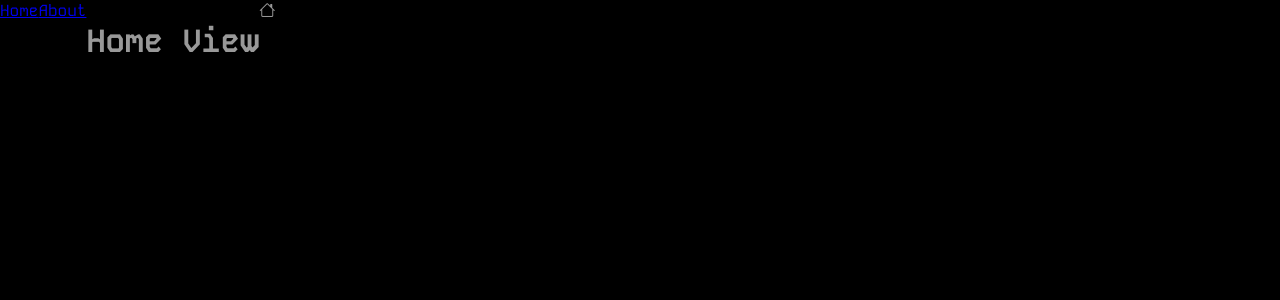
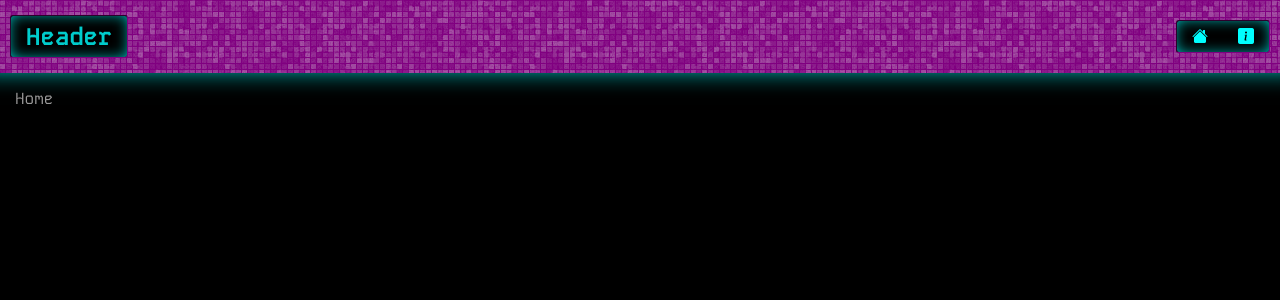
Before and after one commit to mineot/mercurius, a Vue app: page / in a window 1280 px wide. Shown: the top 300 px of the page. Built offline with nearby package versions, Linux system fonts and the light colour scheme.

Commit message:
mycss - criação do tipo de dados

```diff
--- a/src/App.vue
+++ b/src/App.vue
@@ -1,10 +1,19 @@
 <template>
-  <RouterLink to="/">Home</RouterLink>
-  <RouterLink to="/about">About</RouterLink>
-  <RouterView />
-  <i class="bi bi-house"></i>
+  <div class="layout">
+    <div class="header">
+      <h2 class="title">Header</h2>
+      <div class="separator"></div>
+      <div class="items">
+        <router-link class="item" to="/">
+          <i class="icon-home hover"></i>
+        </router-link>
+        <router-link class="item" to="/about">
+          <i class="icon-help hover"></i>
+        </router-link>
+      </div>
+    </div>
+    <div class="body">
+      <router-view />
+    </div>
+  </div>
 </template>
-
-<script setup lang="ts">
-import { RouterLink, RouterView } from 'vue-router';
-</script>
--- a/src/components/AboutView.vue
+++ b/src/components/AboutView.vue
@@ -1,3 +1,3 @@
 <template>
-  <h1>About</h1>
+  <div>About</div>
 </template>
--- a/src/components/HomeView.vue
+++ b/src/components/HomeView.vue
@@ -1,3 +1,3 @@
 <template>
-  <h1>Home View</h1>
+  <div>Home</div>
 </template>
--- /dev/null
+++ b/src/styles/_colors.scss
@@ -0,0 +1,13 @@
+@use 'sass:color';
+
+$background: black;
+$forecolor: #999;
+$texture: url(./images/subtle-grey.png);
+
+$primary: #800080;
+$primary-dark: color.adjust($primary, $lightness: -10%);
+$primary-light: color.adjust($primary, $lightness: 10%);
+
+$secondary: #00ffff;
+$secondary-dark: color.adjust($secondary, $lightness: -10%);
+$secondary-light: color.adjust($secondary, $lightness: 10%);
--- /dev/null
+++ b/src/styles/_layout.scss
@@ -0,0 +1,67 @@
+@mixin layout-common-base {
+  color: $secondary-dark;
+  background-color: $background;
+  border: 1px inset $primary;
+  border-radius: 3px;
+  box-shadow: 0 0 16px -4px $secondary inset;
+}
+
+.layout {
+  flex: 1;
+  display: flex;
+  flex-direction: column;
+  flex-wrap: nowrap;
+  gap: $gap-3;
+
+  > .header {
+    @extend .background-texture;
+    flex: 0;
+    display: flex;
+    flex-direction: row;
+    flex-wrap: nowrap;
+    justify-content: space-between;
+    align-items: center;
+    padding: $gap-3 $gap-2;
+    box-shadow: 0 -30px 25px 25px $secondary;
+
+    > .title {
+      @include layout-common-base;
+      flex: 0;
+      margin: 0;
+      padding: $gap-1 $gap-3;
+    }
+
+    > .separator {
+      flex: 1;
+    }
+
+    > .items {
+      @include layout-common-base;
+      flex: 0;
+      display: flex;
+      flex-direction: row;
+      flex-wrap: nowrap;
+
+      > .item {
+        padding: $gap-1 $gap-3;
+        text-decoration: none;
+        color: $secondary;
+
+        &:hover {
+          font-weight: bold;
+          cursor: pointer;
+        }
+
+        &:active {
+          color: $secondary-dark;
+        }
+      }
+    }
+  }
+
+  > .body {
+    flex: 1;
+    padding: 0 $gap-3;
+    overflow: auto;
+  }
+}
--- a/src/styles/_variables.scss
+++ b/src/styles/_variables.scss
@@ -1,14 +1,3 @@
-@use 'sass:color';
-
-$background: black;
-$forecolor: #999;
-
-$primary: purple;
-$primary-dark: color.adjust($primary, $lightness: -10%);
-$primary-light: color.adjust($primary, $lightness: 10%);
-
-$border: 1px inset $primary;
-
 $gap-0: 0px;
 $gap-1: 5px;
 $gap-2: 10px;
--- a/src/styles/app.scss
+++ b/src/styles/app.scss
@@ -1,6 +1,14 @@
 @import 'bootstrap-icons/font/bootstrap-icons.min';
+
+@import 'colors';
 @import 'variables';
 @import 'fonts';
+@import 'layout';
+
+@import './utils/background.util.scss';
+@import './utils/border.util.scss';
+@import './utils/icons.util.scss';
+@import './utils/scrollbar.util.scss';
 
 * {
   box-sizing: border-box;
@@ -17,9 +25,9 @@ body {
   overflow: hidden;
 
   #app {
+    flex: 1;
     display: flex;
     flex-wrap: nowrap;
-    flex: 1;
     overflow: hidden;
   }
 }
--- /dev/null
+++ b/src/styles/utils/background.util.scss
@@ -0,0 +1,4 @@
+.background-texture {
+  background-image: $texture;
+  background-color: $primary;
+}
--- /dev/null
+++ b/src/styles/utils/border.util.scss
@@ -0,0 +1,3 @@
+.border {
+  border: 1px solid $primary;
+}
--- /dev/null
+++ b/src/styles/utils/icons.util.scss
@@ -0,0 +1,20 @@
+i {
+  @extend .bi;
+  &.icon-home {
+    @extend .bi-house-fill;
+  }
+
+  &.icon-help {
+    @extend .bi-info-square-fill;
+  }
+
+  &.hover {
+    &:hover {
+      color: $secondary-dark;
+    }
+
+    &:active {
+      color: $secondary-light;
+    }
+  }
+}
--- /dev/null
+++ b/src/styles/utils/scrollbar.util.scss
@@ -0,0 +1,33 @@
+$scrollbar-size: 5px;
+$scrollbar-color: $primary;
+$scrollbar-color-alt: $primary-light;
+$scrollbar-color-hover: $primary-dark;
+
+::-webkit-scrollbar-button {
+  display: none;
+}
+
+::-webkit-scrollbar {
+  width: $scrollbar-size;
+  height: $scrollbar-size;
+}
+
+::-webkit-scrollbar-track {
+  background: $scrollbar-size;
+  border-radius: $scrollbar-size;
+}
+
+::-webkit-scrollbar-thumb {
+  background-color: $scrollbar-color-alt;
+  border-radius: $scrollbar-size;
+  border: 1px solid $scrollbar-size;
+}
+
+::-webkit-scrollbar-thumb:hover {
+  background-color: $scrollbar-color-hover;
+}
+
+* {
+  scrollbar-width: thin;
+  scrollbar-color: $scrollbar-color-alt $scrollbar-size;
+}
```
Also changed, not shown: src/styles/images/3px-tile.png (renamed from src/styles/images/texture.png), src/styles/images/subtle-grey.png (added).
